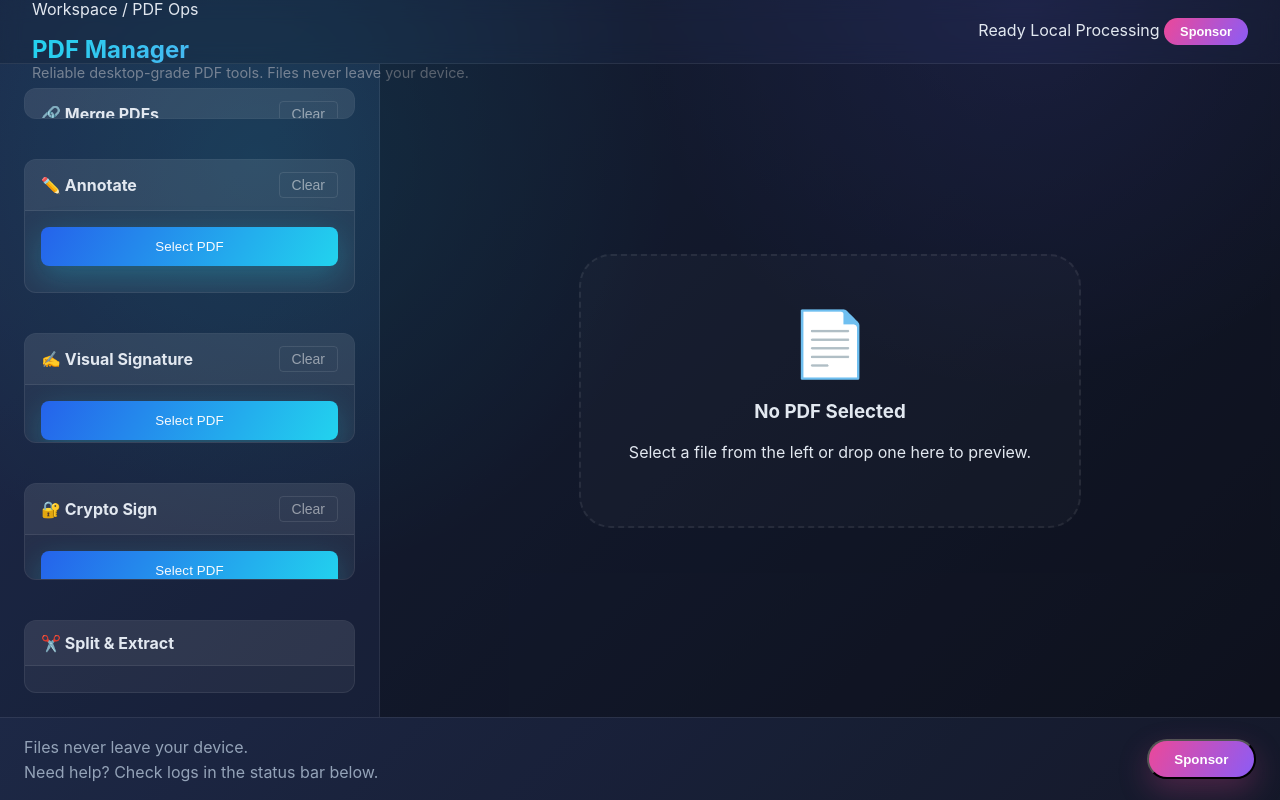
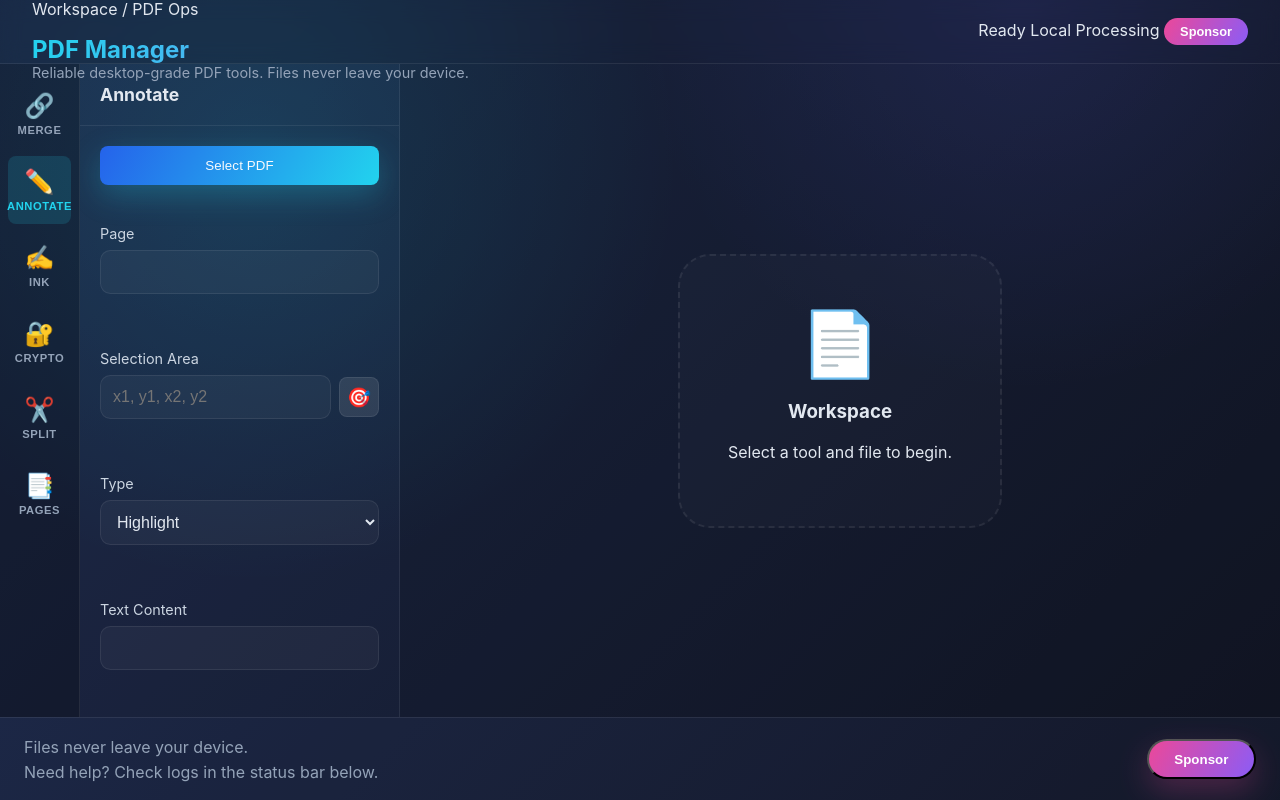
Before and after one commit to pbse/PDF-Manager, a SvelteKit app in the folder src/ui/: page / in a window 1280 px wide. Built offline with nearby package versions, Linux system fonts and the light colour scheme.

Commit message:
Fix Side Pane

```diff
--- a/src/ui/src/routes/+page.svelte
+++ b/src/ui/src/routes/+page.svelte
@@ -716,174 +716,201 @@
   </header>
 
   <main class="workspace">
-    <!-- Left Pane: Tools -->
-    <aside class="sidebar">
-      <section class="card">
-        <div class="card-header">
-          <h2>🔗 Merge PDFs</h2>
-          <button
-            class="clear-button"
-            on:click={clearMergeSelection}
-            disabled={selectedMergeFiles.length === 0}
-          >
-            Clear
-          </button>
+    <!-- Leftmost: Tool Switcher -->
+    <nav class="tool-nav">
+      <button class:active={activeTool === 'merge'} on:click={() => activeTool = 'merge'}>
+        <span class="nav-icon">🔗</span>
+        <span class="nav-label">Merge</span>
+      </button>
+      <button class:active={activeTool === 'annotate'} on:click={() => activeTool = 'annotate'}>
+        <span class="nav-icon">✏️</span>
+        <span class="nav-label">Annotate</span>
+      </button>
+      <button class:active={activeTool === 'signature'} on:click={() => activeTool = 'signature'}>
+        <span class="nav-icon">✍️</span>
+        <span class="nav-label">Ink</span>
+      </button>
+      <button class:active={activeTool === 'crypto'} on:click={() => activeTool = 'crypto'}>
+        <span class="nav-icon">🔐</span>
+        <span class="nav-label">Crypto</span>
+      </button>
+      <button class:active={activeTool === 'split'} on:click={() => activeTool = 'split'}>
+        <span class="nav-icon">✂️</span>
+        <span class="nav-label">Split</span>
+      </button>
+      <button class:active={activeTool === 'organize'} on:click={() => activeTool = 'organize'}>
+        <span class="nav-icon">📑</span>
+        <span class="nav-label">Pages</span>
+      </button>
+    </nav>
+
+    <!-- Middle Pane: Active Tool Settings -->
+    <aside class="tool-settings">
+      {#if activeTool === 'merge'}
+        <div class="settings-header">
+          <h2>Merge PDFs</h2>
+          <button class="clear-button-small" on:click={clearMergeSelection} disabled={selectedMergeFiles.length === 0}>Clear</button>
         </div>
-        <div class="card-content">
-          <div class="button-group">
-            <button class="primary-button" on:click={selectMergeFiles} disabled={$isLoading}>
-              Select Files
-            </button>
-            <button
-              class="secondary-button"
-              on:click={handleMerge}
-              disabled={selectedMergeFiles.length < 2 || $isLoading}
-            >
-              Merge
-            </button>
-          </div>
+        <div class="settings-body">
+          <p class="settings-hint">Combine multiple files into one.</p>
+          <button class="primary-button" on:click={selectMergeFiles}>Select Files</button>
           {#if selectedMergeFiles.length > 0}
-            <div class="files-list">
+            <div class="files-list-vertical">
               {#each selectedMergeFiles as file, i}
-                <div class="file-badge">
-                  <span class="file-number">{i + 1}</span>
-                  <span class="file-name">{file.split(/[/\\]/).pop()}</span>
+                <div class="file-item-mini">
+                  <span class="num">{i+1}</span>
+                  <button class="name" on:click={() => viewerFilePath = file}>{file.split(/[/\\]/).pop()}</button>
                 </div>
               {/each}
             </div>
           {/if}
-        </div>
-      </section>
-
-      <section class="card">
-        <div class="card-header">
-          <h2>✏️ Annotate</h2>
-          <button class="clear-button" on:click={clearAnnotateSelection} disabled={!selectedAnnotateFile}>
-            Clear
+          <button class="action-button-main" on:click={handleMerge} disabled={selectedMergeFiles.length < 2}>
+            Generate Merged PDF
           </button>
         </div>
-        <div class="card-content">
-          <button class="primary-button" on:click={() => selectFile("annotate")} disabled={$isLoading}>
-            {selectedAnnotateFile ? 'Change PDF' : 'Select PDF'}
-          </button>
-          {#if selectedAnnotateFile}
-            <button class="file-badge active" on:click={() => (viewerFilePath = selectedAnnotateFile || "")} type="button">
-              <span class="file-icon">📄</span>
-              <span class="file-name">{selectedAnnotateFile.split(/[/\\]/).pop()}</span>
-            </button>
-          {/if}
+
+      {:else if activeTool === 'annotate'}
+        <div class="settings-header">
+          <h2>Annotate</h2>
+        </div>
+        <div class="settings-body">
+          <button class="primary-button" on:click={() => selectFile("annotate")}>Select PDF</button>
+
           <div class="input-group">
-            <label for="annot-page">Page Number</label>
-            <input id="annot-page" type="number" min="1" bind:value={annotationPageInput} disabled={$isLoading} />
+            <label for="a-page">Page</label>
+            <input id="a-page" type="number" bind:value={annotationPageInput} />
           </div>
+
           <div class="input-group">
-            <label for="annot-rect">Rect (x1, y1, x2, y2)</label>
+            <label for="a-rect">Selection Area</label>
             <div class="input-with-action">
-              <input id="annot-rect" type="text" bind:value={annotationRectInput} disabled={$isLoading} />
-              <button class="icon-button" on:click={() => openViewer("annotate", "rect")} disabled={!selectedAnnotateFile}>🎯</button>
+              <input id="a-rect" type="text" bind:value={annotationRectInput} placeholder="x1, y1, x2, y2" />
+              <button class="icon-button" on:click={() => openViewer("annotate", "rect")}>🎯</button>
             </div>
           </div>
+
           <div class="input-group">
-            <label for="annot-type">Type</label>
-            <select id="annot-type" bind:value={annotationType} disabled={$isLoading}>
+            <label for="a-type">Type</label>
+            <select id="a-type" bind:value={annotationType}>
               <option value="highlight">Highlight</option>
               <option value="underline">Underline</option>
               <option value="strikeout">Strikeout</option>
               <option value="note">Note</option>
             </select>
           </div>
+
           <div class="input-group">
-            <label for="annot-text">Contents</label>
-            <input id="annot-text" type="text" bind:value={annotationText} disabled={$isLoading} />
+            <label for="a-text">Text Content</label>
+            <input id="a-text" type="text" bind:value={annotationText} />
           </div>
-          <button class="secondary-button full-width" on:click={handleAnnotate} disabled={!selectedAnnotateFile || !annotationRectInput || $isLoading}>
-            Add Annotation
+
+          <button class="action-button-main" on:click={handleAnnotate} disabled={!selectedAnnotateFile || !annotationRectInput}>
+            Apply Annotation
           </button>
         </div>
-      </section>
 
-      <section class="card">
-        <div class="card-header">
-          <h2>✍️ Visual Signature</h2>
-          <button class="clear-button" on:click={clearSignatureSelection} disabled={!selectedSignatureFile}>
-            Clear
+      {:else if activeTool === 'signature'}
+        <div class="settings-header">
+          <h2>Ink Signature</h2>
+        </div>
+        <div class="settings-body">
+          <button class="primary-button" on:click={() => selectFile("signature")}>Select PDF</button>
+
+          <div class="input-group">
+            <label for="s-page">Page</label>
+            <input id="s-page" type="number" bind:value={signaturePageInput} />
+          </div>
+
+          <div class="input-group">
+            <label for="s-rect">Visual Box</label>
+            <div class="input-with-action">
+              <input id="s-rect" type="text" bind:value={signatureRectInput} placeholder="Bounding box" />
+              <button class="icon-button" on:click={() => openViewer("signature", "rect")}>🎯</button>
+            </div>
+          </div>
+
+          <div class="input-group">
+            <label for="s-points">Signature Path</label>
+            <div class="input-with-action">
+              <input id="s-points" type="text" bind:value={signaturePointsInput} placeholder="Drawn points" />
+              <button class="icon-button" on:click={() => openViewer("signature", "points")}>✍️</button>
+            </div>
+          </div>
+
+          <button class="action-button-main" on:click={handleSignatureVisual} disabled={!selectedSignatureFile || !signatureRectInput || !signaturePointsInput}>
+            Place Visual Signature
           </button>
         </div>
-        <div class="card-content">
-          <button class="primary-button" on:click={() => selectFile("signature")} disabled={$isLoading}>
-            Select PDF
-          </button>
+
+      {:else if activeTool === 'crypto'}
+        <div class="settings-header">
+          <h2>Crypto Signing</h2>
+        </div>
+        <div class="settings-body">
+          <button class="primary-button" on:click={() => selectFile("crypto")}>Select PDF</button>
+          <button class="secondary-button" on:click={selectCertFile}>{signCertPath ? 'Change Cert' : 'Select PFX/P12'}</button>
+
+          {#if signCertPath}
+            <p class="cert-status">✅ {signCertPath.split(/[/\\]/).pop()}</p>
+          {/if}
+
           <div class="input-group">
-            <label for="sig-page">Page</label>
-            <input id="sig-page" type="number" min="1" bind:value={signaturePageInput} disabled={$isLoading} />
+            <label for="c-pass">Cert Password</label>
+            <input id="c-pass" type="password" bind:value={signCertPassword} />
           </div>
+
           <div class="input-group">
-            <label for="sig-rect">Rect</label>
+            <label for="c-rect">Signature Area</label>
             <div class="input-with-action">
-              <input id="sig-rect" type="text" bind:value={signatureRectInput} disabled={$isLoading} />
-              <button class="icon-button" on:click={() => openViewer("signature", "rect")} disabled={!selectedSignatureFile}>🎯</button>
+              <input id="c-rect" type="text" bind:value={signRectInput} />
+              <button class="icon-button" on:click={() => openViewer("crypto", "rect")}>🎯</button>
             </div>
           </div>
-          <div class="input-group">
-            <label for="sig-points">Points</label>
-            <div class="input-with-action">
-              <input id="sig-points" type="text" bind:value={signaturePointsInput} disabled={$isLoading} />
-              <button class="icon-button" on:click={() => openViewer("signature", "points")} disabled={!selectedSignatureFile}>✍️</button>
-            </div>
-          </div>
-          <button class="secondary-button full-width" on:click={handleSignatureVisual} disabled={!selectedSignatureFile || !signatureRectInput || !signaturePointsInput || $isLoading}>
-            Apply Visual Signature
+
+          <button class="action-button-main" on:click={handleCryptoSign} disabled={!selectedCryptoFile || !signCertPath || !signCertPassword}>
+            Finalize & Sign
           </button>
         </div>
-      </section>
 
-      <section class="card">
-        <div class="card-header">
-          <h2>🔐 Crypto Sign</h2>
-          <button class="clear-button" on:click={clearCryptoSelection} disabled={!selectedCryptoFile}>
-            Clear
+      {:else if activeTool === 'split'}
+        <div class="settings-header">
+          <h2>Split & Extract</h2>
+        </div>
+        <div class="settings-body">
+          <button class="primary-button" on:click={() => selectFile("split")}>Select PDF</button>
+          <div class="input-group">
+            <label for="sp-pages">Pages (e.g. 1, 3-5, 8)</label>
+            <input id="sp-pages" type="text" bind:value={splitPagesInput} />
+          </div>
+          <button class="action-button-main" on:click={handleSplit} disabled={!selectedSplitFile || !splitPagesInput}>
+            Extract Specific Pages
           </button>
         </div>
-        <div class="card-content">
-          <button class="primary-button" on:click={() => selectFile("crypto")} disabled={$isLoading}>Select PDF</button>
-          <button class="secondary-button" on:click={selectCertFile} disabled={$isLoading}>Select Cert</button>
-          <div class="input-group">
-            <label for="pfx-pass">Password</label>
-            <input id="pfx-pass" type="password" bind:value={signCertPassword} disabled={$isLoading} />
+
+      {:else if activeTool === 'organize'}
+        <div class="settings-header">
+          <h2>Page Operations</h2>
+        </div>
+        <div class="settings-body">
+          <button class="primary-button" on:click={() => selectFile("rotate")}>Select PDF</button>
+
+          <div class="tool-section">
+             <h3>Rotate</h3>
+             <input type="text" bind:value={rotatePagesInput} placeholder="Pages to rotate" />
+             <div class="button-row">
+               <button on:click={() => handleRotate(90)}>90°</button>
+               <button on:click={() => handleRotate(180)}>180°</button>
+               <button on:click={() => handleRotate(270)}>270°</button>
+             </div>
           </div>
-          <div class="input-group">
-            <label for="sign-rect-c">Rect</label>
-            <div class="input-with-action">
-              <input id="sign-rect-c" type="text" bind:value={signRectInput} disabled={$isLoading} />
-              <button class="icon-button" on:click={() => openViewer("crypto", "rect")} disabled={!selectedCryptoFile}>🎯</button>
-            </div>
+
+          <div class="tool-section">
+            <h3>Delete</h3>
+            <input type="text" bind:value={deletePagesInput} placeholder="Pages to delete" />
+            <button class="danger-button" on:click={handleDelete}>Remove Pages</button>
           </div>
-          <button class="secondary-button full-width" on:click={handleCryptoSign} disabled={!selectedCryptoFile || !signCertPath || !signCertPassword || $isLoading}>
-            Cryptographically Sign
-          </button>
         </div>
-      </section>
-
-      <section class="card">
-        <div class="card-header">
-          <h2>✂️ Split & Extract</h2>
-        </div>
-        <div class="card-content">
-          <div class="input-group">
-            <label for="split-file">PDF</label>
-            <button class="primary-button" on:click={() => selectFile("split")} disabled={$isLoading}>
-              {selectedSplitFile ? 'Selected' : 'Select'}
-            </button>
-          </div>
-          <div class="input-group">
-            <label for="split-pages">Pages (e.g. 1, 3-5)</label>
-            <input id="split-pages" type="text" bind:value={splitPagesInput} disabled={$isLoading} />
-          </div>
-          <button class="secondary-button full-width" on:click={handleSplit} disabled={!selectedSplitFile || !splitPagesInput || $isLoading}>
-            Split PDF
-          </button>
-        </div>
-      </section>
+      {/if}
     </aside>
 
     <!-- Right Pane: Preview -->
@@ -908,8 +935,8 @@
         <div class="empty-preview">
           <div class="drop-target-visual">
             <span class="big-icon">📄</span>
-            <h3>No PDF Selected</h3>
-            <p>Select a file from the left or drop one here to preview.</p>
+            <h3>Workspace</h3>
+            <p>Select a tool and file to begin.</p>
           </div>
         </div>
       {/if}
@@ -1005,31 +1032,191 @@
   .workspace {
     flex: 1;
     display: grid;
-    grid-template-columns: 380px 1fr;
+    grid-template-columns: 80px 320px 1fr;
     min-height: 0;
     overflow: hidden;
-    position: relative;
   }
 
-  .sidebar {
-    height: 100%;
-    overflow-y: auto;
+  /* 1. Tool Nav (Leftmost) */
+  .tool-nav {
+    background: rgba(0, 0, 0, 0.4);
+    border-right: 1px solid var(--border-color);
+    display: flex;
+    flex-direction: column;
+    padding: 1rem 0.5rem;
+    gap: 0.5rem;
+  }
+
+  .tool-nav button {
+    background: transparent;
+    border: none;
+    color: var(--muted);
+    padding: 0.75rem 0;
+    display: flex;
+    flex-direction: column;
+    align-items: center;
+    gap: 0.25rem;
+    cursor: pointer;
+    border-radius: 0.5rem;
+    transition: all 0.2s;
+  }
+
+  .tool-nav button:hover {
+    background: rgba(255, 255, 255, 0.05);
+    color: white;
+  }
+
+  .tool-nav button.active {
+    background: rgba(34, 211, 238, 0.15);
+    color: var(--primary-accent);
+  }
+
+  .nav-icon {
+    font-size: 1.5rem;
+  }
+
+  .nav-label {
+    font-size: 0.7rem;
+    font-weight: 600;
+    text-transform: uppercase;
+    letter-spacing: 0.05em;
+  }
+
+  /* 2. Tool Settings (Middle) */
+  .tool-settings {
     background: rgba(0, 0, 0, 0.2);
     border-right: 1px solid var(--border-color);
+    display: flex;
+    flex-direction: column;
+    overflow-y: auto;
+  }
+
+  .settings-header {
+    padding: 1.25rem;
+    border-bottom: 1px solid var(--border-color);
+    display: flex;
+    justify-content: space-between;
+    align-items: center;
+  }
+
+  .settings-header h2 {
+    margin: 0;
+    font-size: 1.1rem;
+    font-weight: 700;
+  }
+
+  .settings-body {
+    padding: 1.25rem;
+    display: flex;
+    flex-direction: column;
+    gap: 1.5rem;
+  }
+
+  .settings-hint {
+    font-size: 0.85rem;
+    color: var(--muted);
+    margin: -0.5rem 0 0.5rem;
+  }
+
+  .action-button-main {
+    margin-top: 1rem;
+    padding: 0.85rem;
+    background: var(--primary-color);
+    color: white;
+    border: none;
+    border-radius: 0.5rem;
+    font-weight: 600;
+    cursor: pointer;
+    box-shadow: 0 4px 12px rgba(29, 78, 216, 0.3);
+  }
+
+  .action-button-main:disabled {
+    background: var(--disabled-color);
+    box-shadow: none;
+    cursor: not-allowed;
+  }
+
+  /* 3. Preview Pane (Right) */
+  .preview-pane {
+    background: rgba(0, 0, 0, 0.3);
     padding: 1.5rem;
     display: flex;
     flex-direction: column;
-    gap: 2.5rem;
-    scrollbar-width: auto;
+    min-height: 0;
   }
 
-  .preview-pane {
-    flex: 1;
-    background: rgba(0, 0, 0, 0.4);
+  .files-list-vertical {
     display: flex;
     flex-direction: column;
-    padding: 1.5rem;
+    gap: 0.5rem;
+    max-height: 200px;
+    overflow-y: auto;
+    background: rgba(0, 0, 0, 0.2);
+    padding: 0.5rem;
+    border-radius: 0.5rem;
+  }
+
+  .file-item-mini {
+    display: flex;
+    gap: 0.5rem;
+    align-items: center;
+  }
+
+  .file-item-mini .num {
+    font-size: 0.7rem;
+    color: var(--muted);
+    width: 15px;
+  }
+
+  .file-item-mini .name {
+    background: transparent;
+    border: none;
+    color: #e2e8f0;
+    font-size: 0.8rem;
+    text-align: left;
+    cursor: pointer;
     overflow: hidden;
+    text-overflow: ellipsis;
+    white-space: nowrap;
+    flex: 1;
+  }
+
+  .file-item-mini .name:hover {
+    color: var(--primary-accent);
+  }
+
+  .tool-section {
+    border-top: 1px solid var(--border-color);
+    padding-top: 1rem;
+  }
+
+  .tool-section h3 {
+    font-size: 0.9rem;
+    margin-bottom: 0.75rem;
+    color: var(--muted);
+  }
+
+  .button-row {
+    display: flex;
+    gap: 0.5rem;
+    margin-top: 0.5rem;
+  }
+
+  .danger-button {
+    background: rgba(239, 68, 68, 0.1);
+    color: #fca5a5;
+    border: 1px solid rgba(239, 68, 68, 0.3);
+    padding: 0.5rem;
+    border-radius: 0.4rem;
+    cursor: pointer;
+    width: 100%;
+    margin-top: 0.5rem;
+  }
+
+  .cert-status {
+    font-size: 0.8rem;
+    color: #4ade80;
+    margin: -1rem 0 0;
   }
 
   .preview-header {
```
